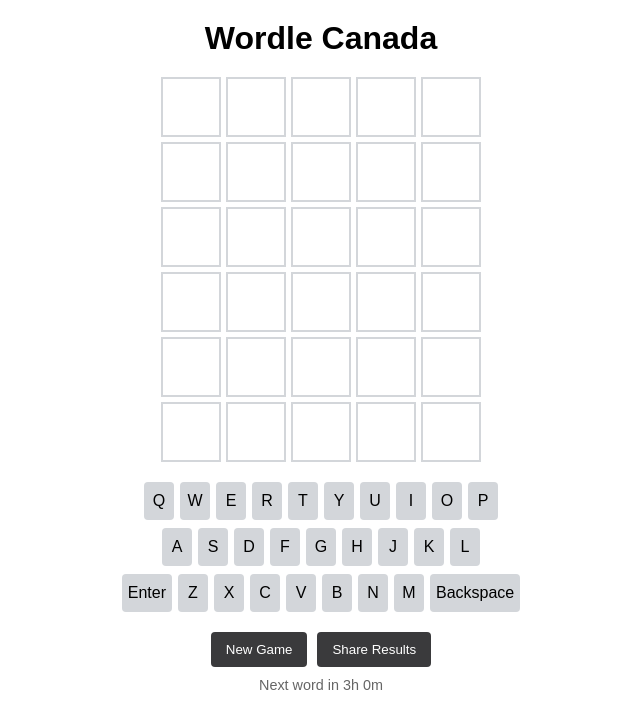
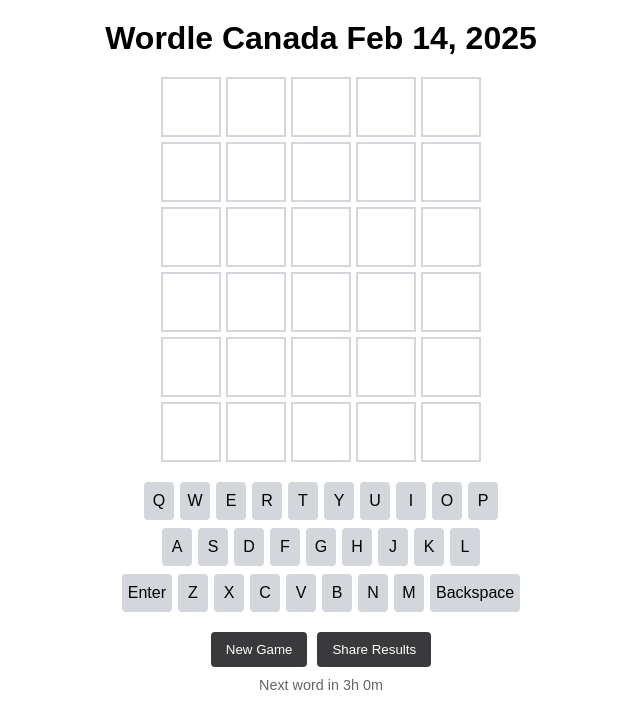
Before and after one commit to tech-is-fun/wordle-canada, a plain HTML site: page index.html in a window 1280 px wide. Shown: the whole page, without its empty margins (319-959 px from the left). Drawn offline with Linux system fonts and the light colour scheme.

Commit message:
update date

```diff
--- a/index.html
+++ b/index.html
@@ -171,7 +171,7 @@
   </style>
 </head>
 <body>
-  <h1>Wordle Canada</h1>
+  <h1>Wordle Canada Feb 14, 2025</h1>
   <!-- 5x6 Grid Container -->
   <div id="grid"></div>
   <!-- On-screen Virtual Keyboard -->
```
